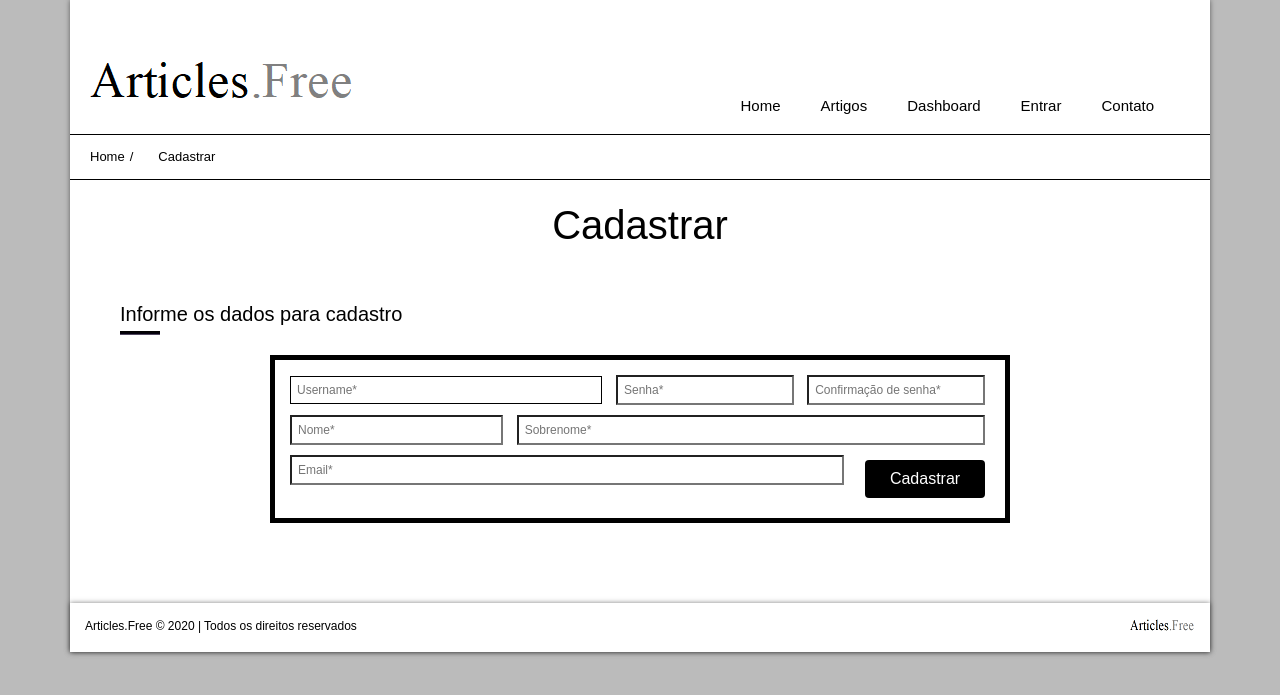
After one commit to tarcysyo/articles.free_project, a Django app: a page that uses articles_free/accounts/templates/accounts/register.html in a window 1280 px wide. The commit adds this page. Shown: the top 695 px of the page. Run offline with Django 3.2, Linux system fonts and the light colour scheme; parts of the project's set-up code (start-up, migrations or seed data) failed here and were passed over; some libraries are stand-ins or nearby versions; some web fonts are replaced.

Commit message:
Criação de Usuário

```diff
--- /dev/null
+++ b/articles_free/accounts/forms.py
@@ -0,0 +1,20 @@
+from django import forms
+from django.contrib.auth.forms import UserCreationForm
+
+
+class RegisterForm(UserCreationForm):
+    name = forms.CharField(widget=forms.TextInput(attrs={'placeholder': 'Nome*', 'required': 'True'}))
+    surname = forms.CharField(widget=forms.TextInput(attrs={'placeholder': 'Sobrenome*', 'required': 'True'}))
+    username = forms.CharField(widget=forms.TextInput(attrs={'placeholder': 'Username*', 'autofocus': 'False'}))
+    email = forms.EmailField(widget=forms.TextInput(attrs={'placeholder': 'Email*'}))
+    password1 = forms.CharField(widget=forms.PasswordInput(attrs={'placeholder': 'Senha*'}))
+    password2 = forms.CharField(widget=forms.PasswordInput(attrs={'placeholder': 'Confirmação de senha*'}))
+
+    def save(self, commit='True'):
+        user = super(RegisterForm, self).save(commit=False)
+        user.name = self.cleaned_data['name']
+        user.surname = self.cleaned_data['surname']
+        user.email = self.cleaned_data['email']
+        if commit:
+            user.save()
+        return user
--- /dev/null
+++ b/articles_free/accounts/templates/accounts/register.html
@@ -0,0 +1,34 @@
+{% extends "base.html" %}
+{% load static %}
+{% block breadcrumb %}
+	<div class="breadcrumb">
+		<div>
+			<a href="{% url 'core:home' %}">Home</a><span>/</span><a href="#">Cadastrar</a>
+		</div>
+	</div>
+{% endblock %}
+{% block content %}
+    <div class="container">
+						<h1 class="title text-center">Cadastrar</h1>
+						<section>
+							<div class="container">
+                        	<h2 class="title">Informe os dados para cadastro</h2>
+                            <div>
+                                <div>
+                                    <form method="post">
+					                {% csrf_token %}
+                                    	<fieldset class="register">
+                                    		{{ form.non_field_errors }}
+                                            {% for field in form %}
+                                            {{ field }}
+                                            {{ field.errors }}
+											{% endfor%}
+                                            <button type="submit" class="btn but fright">Cadastrar</button>
+                                    	</fieldset>
+                                    </form>
+                                </div>
+                            </div>
+                        </div>
+						</section>
+					</div>
+{% endblock %}
--- a/articles_free/accounts/urls.py
+++ b/articles_free/accounts/urls.py
@@ -1,8 +1,9 @@
 from django.contrib.auth import views as auth_views
 from django.urls import re_path
-
+from articles_free.accounts import views
 
 urlpatterns = [
     re_path(r'^entrar/$', auth_views.LoginView.as_view(template_name='accounts/login.html'), name='login',),
     re_path(r'^sair/$', auth_views.LogoutView.as_view(next_page='core:home'), name='logout',),
+    re_path(r'^cadastrar/$', views.register, name='register',),
 ]
--- a/articles_free/accounts/views.py
+++ b/articles_free/accounts/views.py
@@ -1,3 +1,18 @@
-from django.shortcuts import render
+from django.conf import settings
+from django.shortcuts import render, redirect
+from articles_free.accounts.forms import RegisterForm
 
 # Create your views here.
+
+
+def register(request):
+    template_name = 'accounts/register.html'
+    if request.method == 'POST':
+        form = RegisterForm(request.POST)
+        if form.is_valid():
+            form.save()
+            return redirect(settings.LOGIN_URL)
+    else:
+        form = RegisterForm()
+    context = {'form': form}
+    return render(request, template_name, context)
--- a/articles_free/core/static/css/my-style.css
+++ b/articles_free/core/static/css/my-style.css
@@ -114,3 +114,45 @@ fieldset.login {
 .login button {
 	margin: 10px;
 }
+
+fieldset.register {
+	display: block;
+	padding: 10px;
+	border: 5px solid black;
+	margin-right: 150px;
+	margin-left: 150px;
+	margin-top: 20px;
+	margin-bottom: 50px;
+}
+.register input {
+	margin: 5px;
+	width: 20%;
+}
+
+#id_username {
+	width: 44%;
+}
+
+#id_password1 {
+	width: 25%;
+}
+
+#id_password2 {
+	width: 25%;
+}
+
+#id_name {
+	width: 30%;
+}
+
+#id_surname {
+	width: 66%;
+}
+
+#id_email {
+	width: 78%;
+}
+
+.register button {
+	margin: 10px;
+}
```
Also changed, not shown: articles_free/accounts/templates/accounts/login.html (+6 -4 lines), db.sqlite3.
